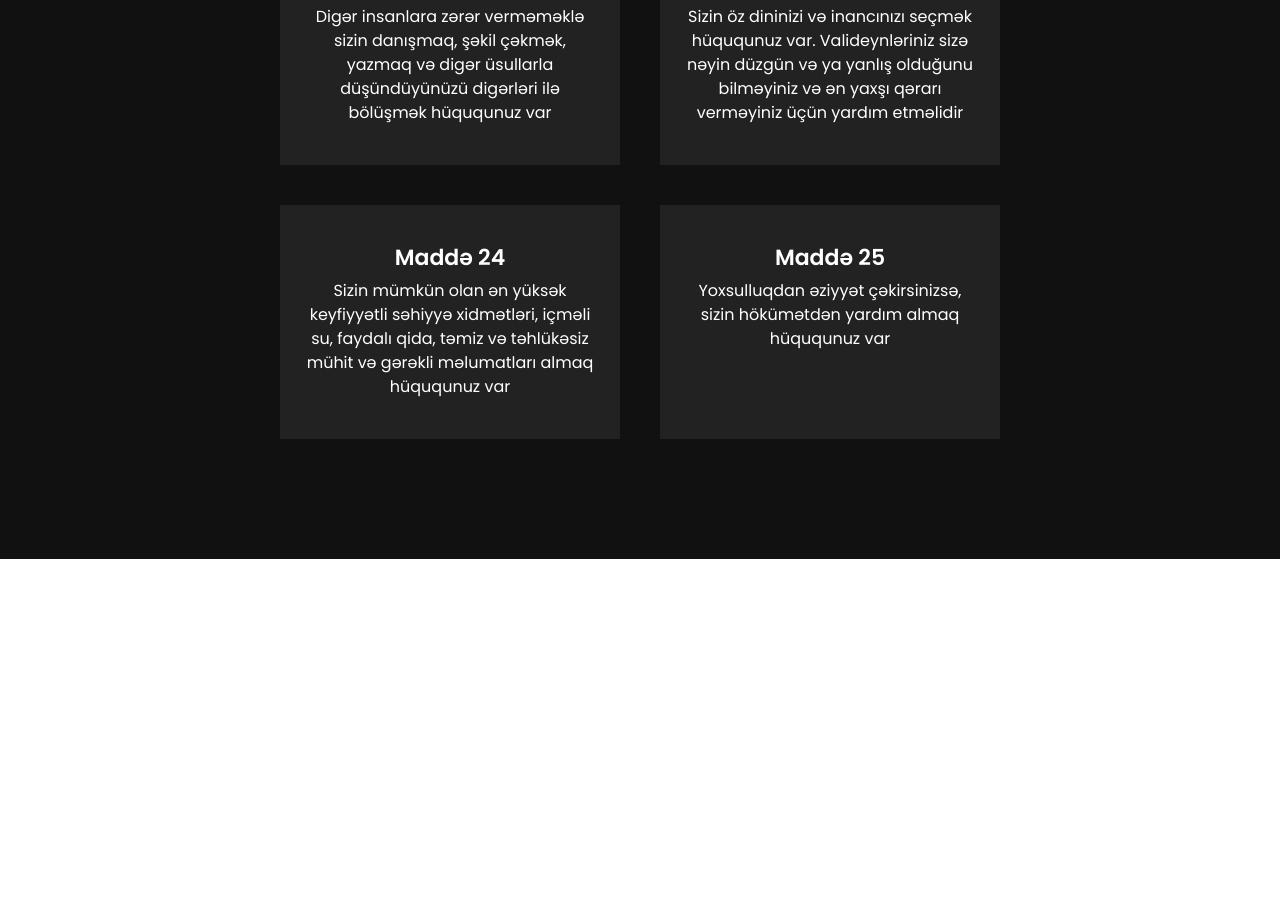
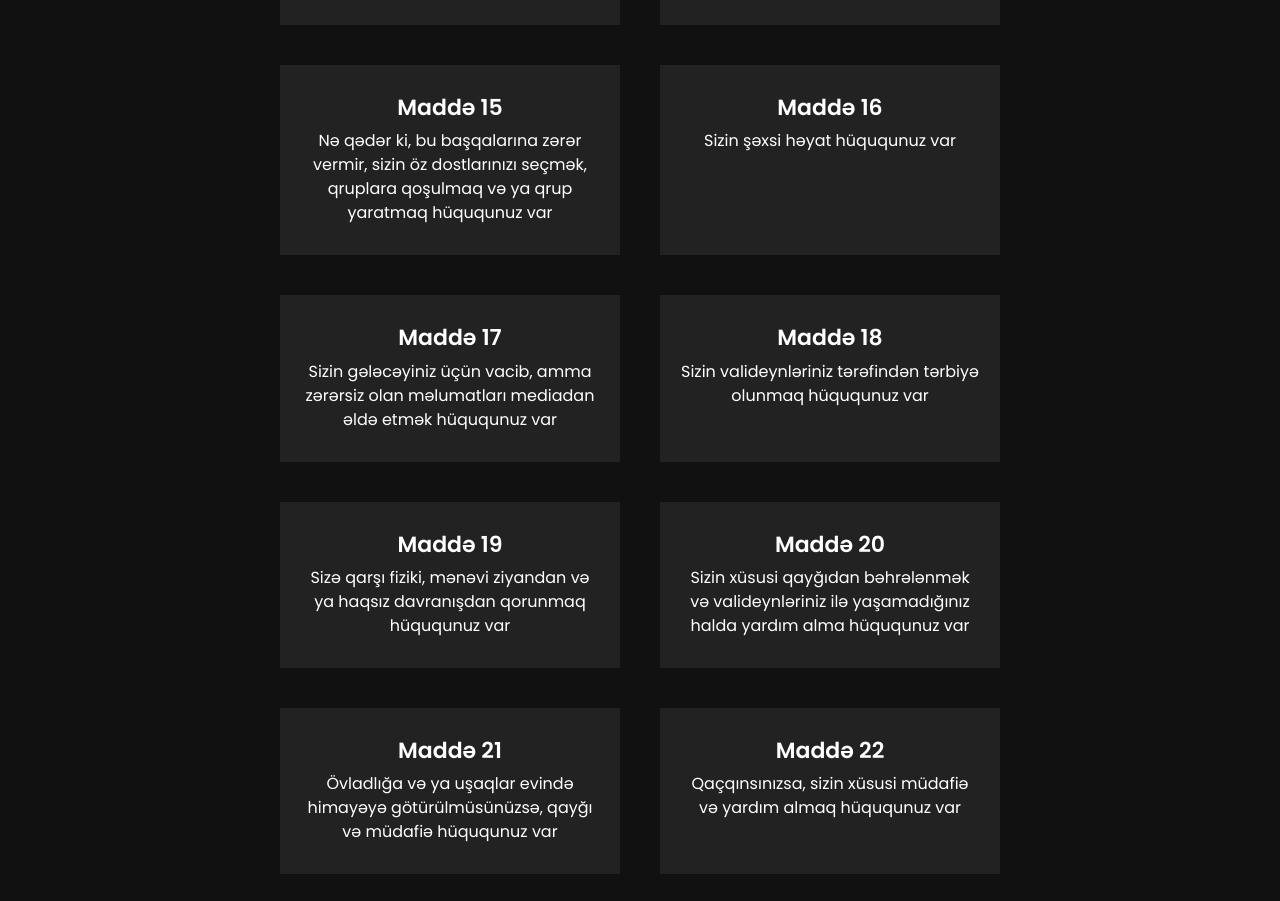
Before and after one commit to RevanMardagh/UHH, a plain HTML site: page huquqlar/huquq.html in a window 1280 px wide. Shown: the part 5814-6715 px from the top of the page. Before the commit the page ends 6373 px from the top, so only its background shows below. Drawn offline with nearby package versions, Linux system fonts and the light colour scheme.

Commit message:
more madde

```diff
--- a/huquqlar/huquq.css
+++ b/huquqlar/huquq.css
@@ -16,7 +16,7 @@
 }
 
 .servicesBx {
-  padding: 40px 20px;
+  padding: 30px 20px;
   background: #222;
   color: #fff;
   max-width: 340px;
--- a/huquqlar/huquq.html
+++ b/huquqlar/huquq.html
@@ -370,6 +370,76 @@
         </div>
         <div class="servicesBx">
           <!-- <img src="images/icon6.png" alt="" /> -->
+          <h2>Maddə 15</h2>
+          <p>
+            Nə qədər ki, bu başqalarına zərər vermir, sizin öz dostlarınızı
+            seçmək, qruplara qoşulmaq və ya qrup yaratmaq hüququnuz var
+          </p>
+        </div>
+        <div class="servicesBx">
+          <!-- <img src="images/icon6.png" alt="" /> -->
+          <h2>Maddə 16</h2>
+          <p>
+            Sizin şəxsi həyat hüququnuz var
+            <br />
+            <span>Lorem ipsum dolor sit amet consectetur.</span>
+          </p>
+        </div>
+        <div class="servicesBx">
+          <!-- <img src="images/icon6.png" alt="" /> -->
+          <h2>Maddə 17</h2>
+          <p>
+            Sizin gələcəyiniz üçün vacib, amma zərərsiz olan məlumatları
+            mediadan əldə etmək hüququnuz var
+          </p>
+        </div>
+        <div class="servicesBx">
+          <!-- <img src="images/icon6.png" alt="" /> -->
+          <h2>Maddə 18</h2>
+          <p>Sizin valideynləriniz tərəfindən tərbiyə olunmaq hüququnuz var</p>
+        </div>
+        <div class="servicesBx">
+          <!-- <img src="images/icon6.png" alt="" /> -->
+          <h2>Maddə 19</h2>
+          <p>
+            Sizə qarşı fiziki, mənəvi ziyandan və ya haqsız davranışdan qorunmaq
+            hüququnuz var
+          </p>
+        </div>
+        <div class="servicesBx">
+          <!-- <img src="images/icon6.png" alt="" /> -->
+          <h2>Maddə 20</h2>
+          <p>
+            Sizin xüsusi qayğıdan bəhrələnmək və valideynləriniz ilə
+            yaşamadığınız halda yardım alma hüququnuz var
+          </p>
+        </div>
+        <div class="servicesBx">
+          <!-- <img src="images/icon6.png" alt="" /> -->
+          <h2>Maddə 21</h2>
+          <p>
+            Övladlığa və ya uşaqlar evində himayəyə götürülmüsünüzsə, qayğı və
+            müdafiə hüququnuz var
+          </p>
+        </div>
+        <div class="servicesBx">
+          <!-- <img src="images/icon6.png" alt="" /> -->
+          <h2>Maddə 22</h2>
+          <p>
+            Qaçqınsınızsa, sizin xüsusi müdafiə və yardım almaq hüququnuz var
+          </p>
+        </div>
+        <div class="servicesBx">
+          <!-- <img src="images/icon6.png" alt="" /> -->
+          <h2>Maddə 23</h2>
+          <p>
+            Əlilliyiniz varsa, həyatınızı dolğun yaşamağınız üçün xüsusi təhsil
+            və qayğı almaq hüququna, eləcə də bu Konvensiyada əks etdirilmiş
+            bütün hüquqlara sahibsiniz
+          </p>
+        </div>
+        <div class="servicesBx">
+          <!-- <img src="images/icon6.png" alt="" /> -->
           <h2>Maddə 24</h2>
           <p>
             Sizin mümkün olan ən yüksək keyfiyyətli səhiyyə xidmətləri, içməli
```
